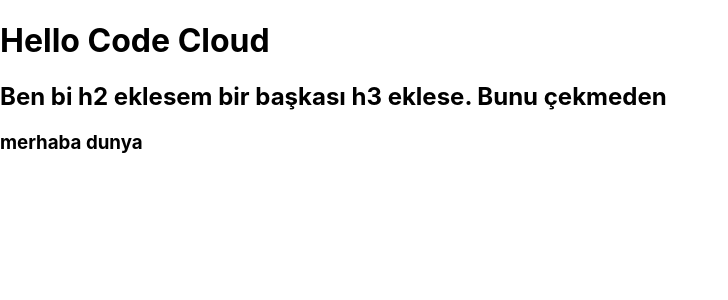
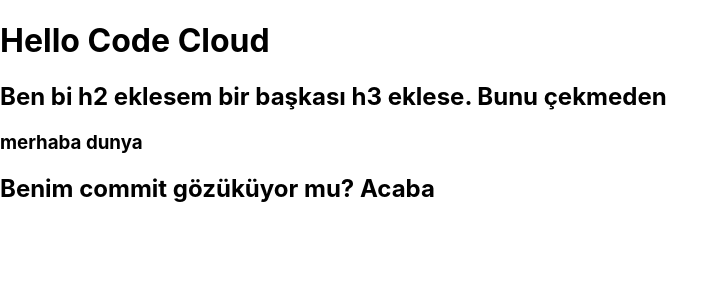
Before and after one commit to CodeCloudClarusway/stock-app, a React (Create React App) app: page / in a window 1280 px wide. Shown: the top 300 px of the page, without its empty margins (0-728 px from the left). Built offline with nearby package versions, Linux system fonts and the light colour scheme.

Commit message:
Yk_Commit

```diff
--- a/src/App.js
+++ b/src/App.js
@@ -5,6 +5,8 @@ function App() {
         <h1>Hello Code Cloud</h1>
         <h2>Ben bi h2 eklesem bir başkası h3 eklese. Bunu çekmeden</h2>
         <h3>merhaba dunya</h3>
+        <h2>Benim commit gözüküyor mu? Acaba</h2>
+
       </header>
     </div>
   );
```
Also changed, not shown: 2 other files (tests, documents, lock files or other folders).
